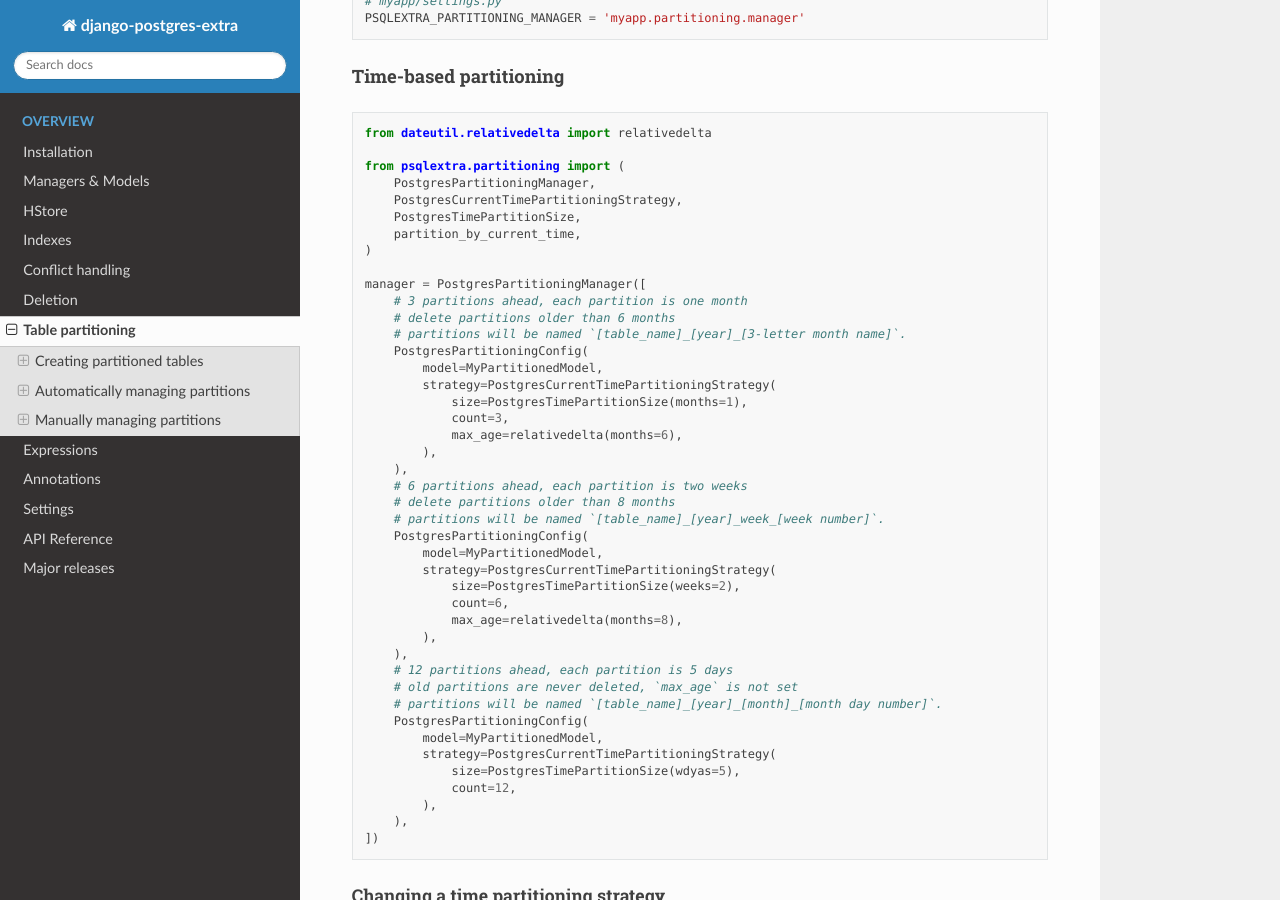
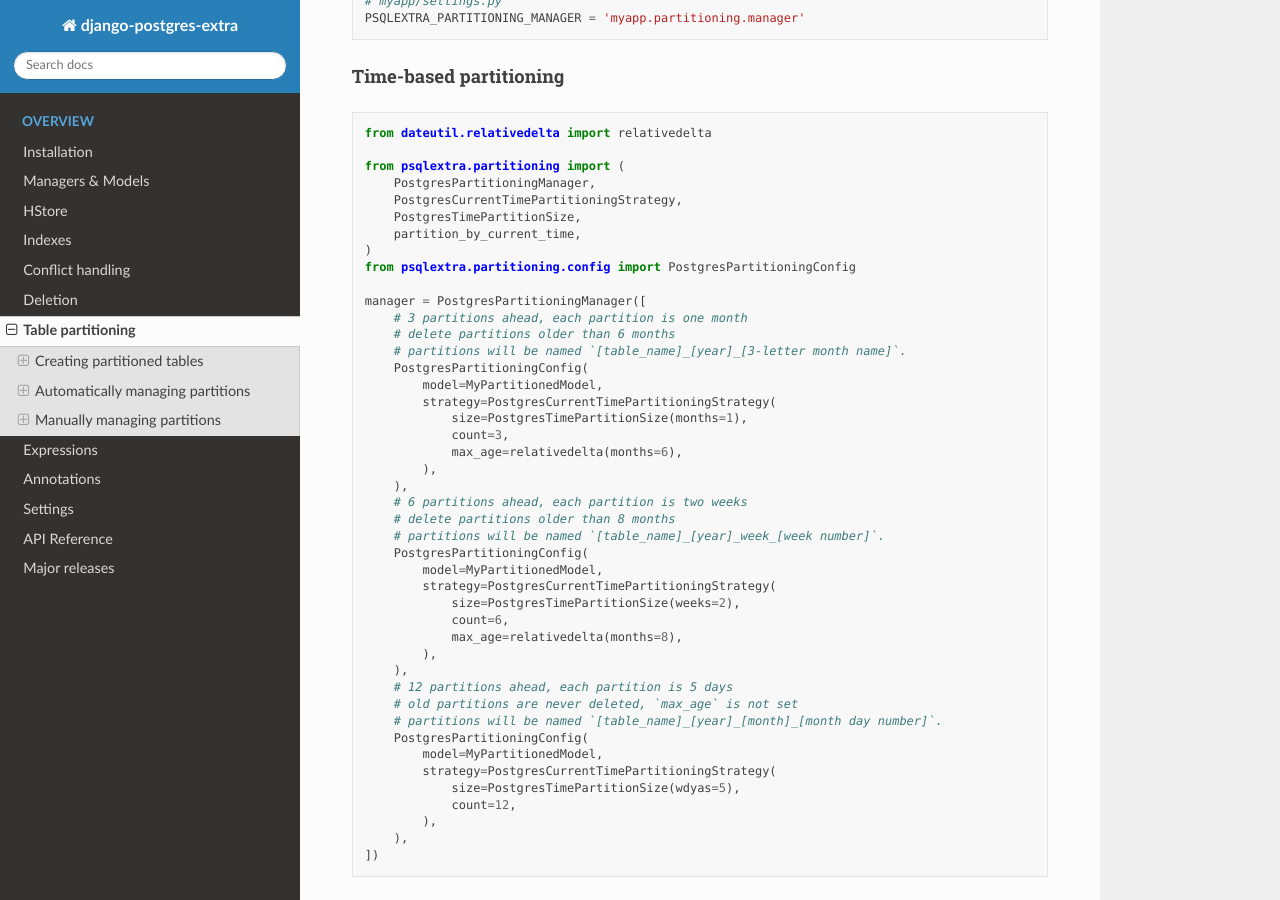
Before and after one commit to SectorLabs/django-postgres-extra, a Sphinx documentation site: the page built from docs/source/table_partitioning.rst, in a window 1280 px wide and 900 px high, scrolled down 2888 px. Built offline with Sphinx 7.4.7 and the Read the Docs theme 2.0.0, drawn with Linux system fonts in a browser that asks for light colours.

Commit message:
Fix missing import in table_partitioning.rst

```diff
--- a/docs/source/table_partitioning.rst
+++ b/docs/source/table_partitioning.rst
@@ -139,6 +139,7 @@ Time-based partitioning
        PostgresTimePartitionSize,
        partition_by_current_time,
    )
+   from psqlextra.partitioning.config import PostgresPartitioningConfig
 
    manager = PostgresPartitioningManager([
        # 3 partitions ahead, each partition is one month
```
